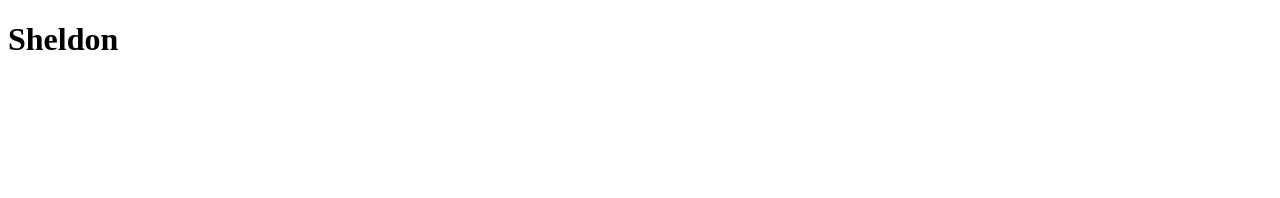
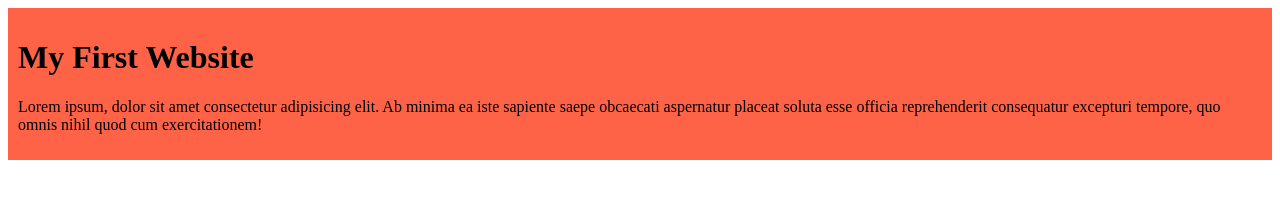
Before and after one commit to Kausarsakib/my-shelly-coop-repo, a plain HTML site: page index.html in a window 1280 px wide. Drawn offline with Linux system fonts and the light colour scheme.

Commit message:
added the first blog

```diff
--- a/index.html
+++ b/index.html
@@ -4,8 +4,12 @@
     <meta charset="UTF-8">
     <meta name="viewport" content="width=device-width, initial-scale=1.0">
     <title>Sheldon Cooper</title>
+    <link rel="stylesheet" href="style.css/blog.css">
 </head>
 <body>
-    <h1> Sheldon </h1>
+    <div>
+    <h1> My First Website </h1>
+    <p> Lorem ipsum, dolor sit amet consectetur adipisicing elit. Ab minima ea iste sapiente saepe obcaecati aspernatur placeat soluta esse officia reprehenderit consequatur excepturi tempore, quo omnis nihil quod cum exercitationem!</p>
+    </div>
 </body>
 </html>
--- /dev/null
+++ b/style.css/blog.css
@@ -0,0 +1,4 @@
+div{
+    background-color: tomato;
+    padding: 10px;
+}
```
